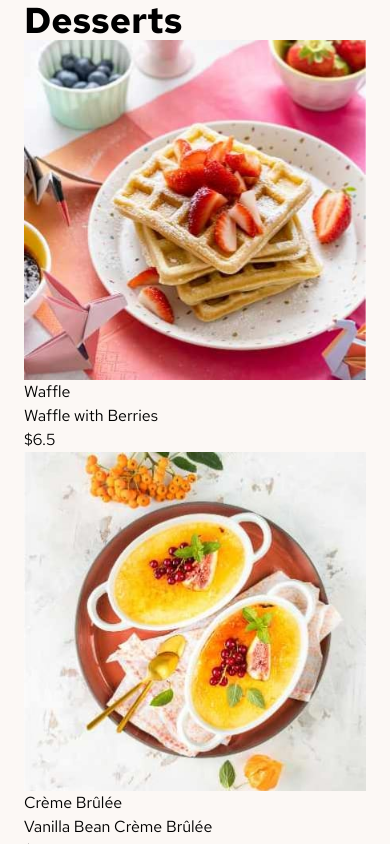
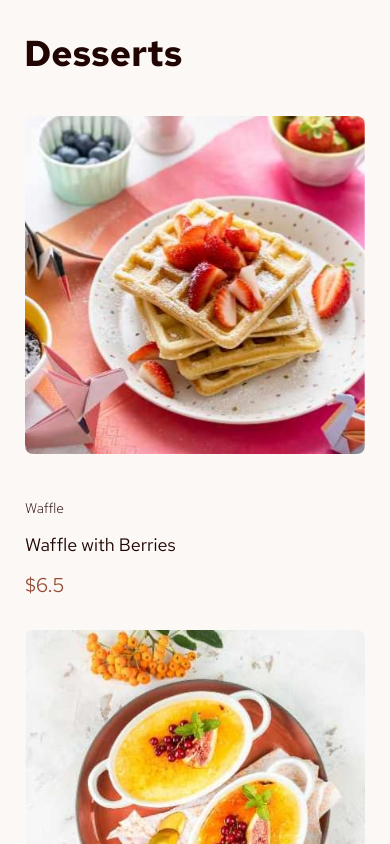
Before and after one commit to florianstancioiu/product-list-with-cart, a Vue app: page / in a window 390 px wide. Shown: the top 844 px of the page. Built offline with nearby package versions, Linux system fonts and the light colour scheme.

Commit message:
Started working on the mobile version

```diff
--- a/index.html
+++ b/index.html
@@ -12,7 +12,7 @@
     />
     <title>Product list with cart</title>
   </head>
-  <body class="bg-primary-bg font-red-hat px-[24px]">
+  <body class="bg-primary-bg font-red-hat px-[1.5rem] text-primary">
     <div id="app"></div>
     <script type="module" src="/src/main.ts"></script>
   </body>
--- a/src/App.vue
+++ b/src/App.vue
@@ -29,7 +29,7 @@ onMounted(() => {
 <template>
   <div>
     <main>
-      <h1 class="font-bold text-4xl">Desserts</h1>
+      <h1 class="font-bold text-4xl mt-[2.063rem] mb-[2.625rem]">Desserts</h1>
       <div class="">
         <Product
           v-for="product in products"
--- a/src/components/Button.vue
+++ b/src/components/Button.vue
@@ -0,0 +1,9 @@
+<script setup lang="ts">
+defineProps<{ title: string }>();
+</script>
+
+<template>
+  <div class="bg-secondary">
+    {{ title }}
+  </div>
+</template>
--- a/src/components/Cart.vue
+++ b/src/components/Cart.vue
@@ -1,6 +1,7 @@
 <script setup lang="ts">
 import EmptyCart from "./EmptyCart.vue";
 import CartItem from "./CartItem.vue";
+import Button from "./Button.vue";
 import { type CartItem as CartItemType } from "./CartItem.vue";
 
 defineProps<{ items: CartItemType[] }>();
@@ -8,7 +9,9 @@ defineProps<{ items: CartItemType[] }>();
 
 <template>
   <aside>
-    <div v-if="items.length"></div>
+    <div v-if="items.length">
+      <Button title="Confirm Order" />
+    </div>
     <EmptyCart v-else />
   </aside>
 </template>
--- a/src/components/EmptyCart.vue
+++ b/src/components/EmptyCart.vue
@@ -1,11 +1,3 @@
-<script setup lang="ts">
-import EmptyCart from "./EmptyCart.vue";
-import CartItem from "./CartItem.vue";
-import { type CartItem as CartItemType } from "./CartItem.vue";
-
-defineProps<{ items: CartItemType[] }>();
-</script>
-
 <template>
   <div>
     <p>Your Cart (0)</p>
--- a/src/components/Product.vue
+++ b/src/components/Product.vue
@@ -15,14 +15,18 @@ defineProps<{
 </script>
 
 <template>
-  <div>
-    <div>
-      <img :src="image.tablet" :alt="name + ' Logo'" />
+  <div class="mt-[1.75rem] border-primary-bg border-[0.063rem]">
+    <div class="mb-[2.75rem]">
+      <img
+        class="w-full rounded-[0.5rem]"
+        :src="image.tablet"
+        :alt="name + ' Logo'"
+      />
     </div>
     <div>
-      <p>{{ category }}</p>
-      <p>{{ name }}</p>
-      <p>${{ price }}</p>
+      <p class="font-light text-[0.875rem] mb-[0.75rem]">{{ category }}</p>
+      <p class="mb-[0.75rem] text-[1.125rem] font-normal">{{ name }}</p>
+      <p class="text-border-primary font-normal text-[1.25rem]">${{ price }}</p>
     </div>
   </div>
 </template>
--- a/src/style.css
+++ b/src/style.css
@@ -3,4 +3,7 @@
 @theme {
   --font-red-hat: "Red Hat Text", sans-serif;
   --color-primary-bg: #fcf8f5;
+  --color-primary: #210502;
+  --color-secondary: #c83b0e;
+  --color-border-primary: #984d38;
 }
```
Also changed, not shown: 1 other file (tests, documents, lock files or other folders).
